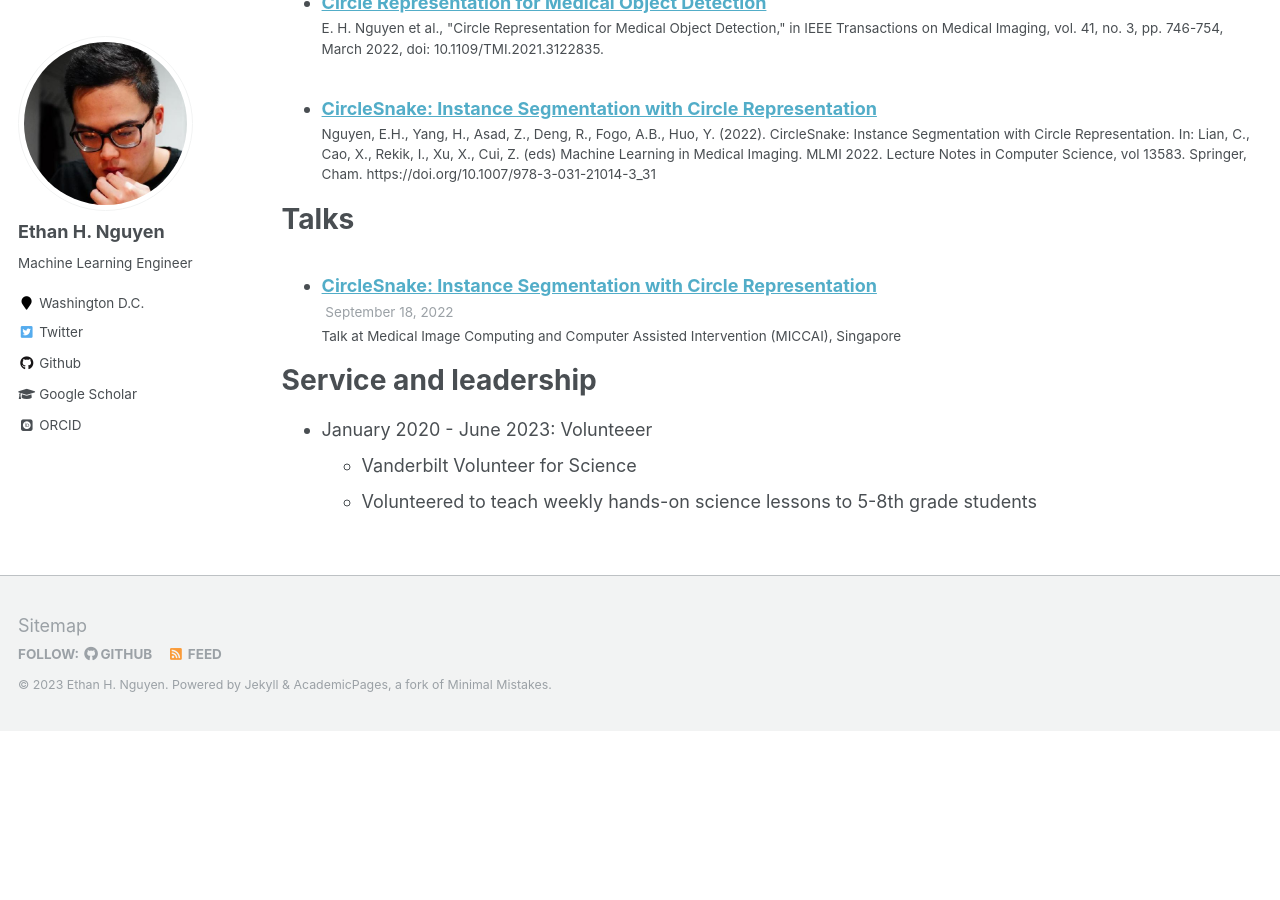
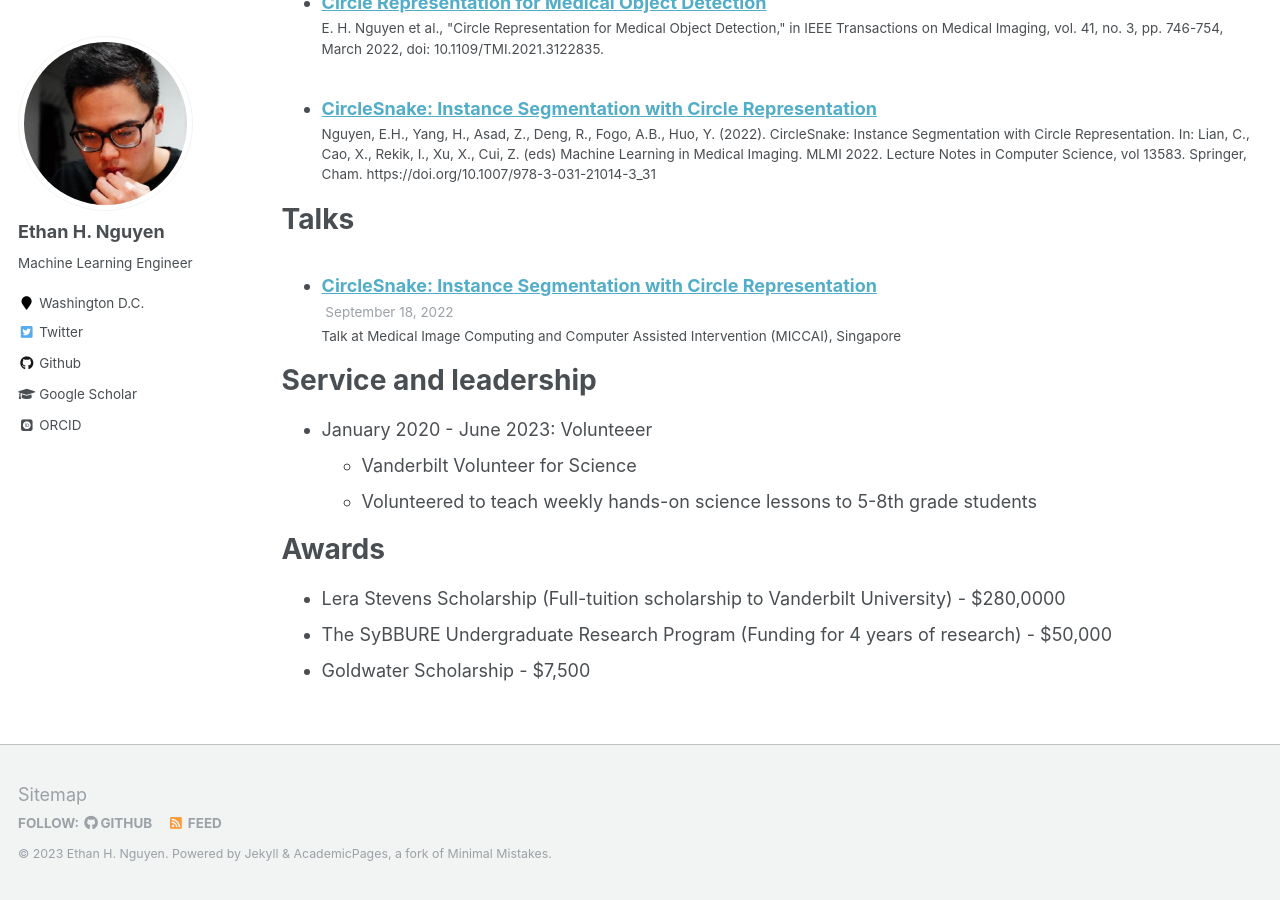
Before and after one commit to EthanHNguyen/ethanhnguyen.github.io, a Jekyll site: the page built from _pages/cv.md, in a window 1280 px wide and 900 px high, scrolled down 1089 px. Built offline with Jekyll 4.4.1, drawn with Linux system fonts in a browser that asks for light colours; some web fonts are replaced; before the commit the page ends 1820 px from its top, so only the background shows below that.

Commit message:
add awards

```diff
--- a/_pages/cv.md
+++ b/_pages/cv.md
@@ -54,3 +54,9 @@ Service and leadership
 * January 2020 - June 2023: Volunteeer
   * Vanderbilt Volunteer for Science
   * Volunteered to teach weekly hands-on science lessons to 5-8th grade students
+
+Awards
+======
+* Lera Stevens Scholarship (Full-tuition scholarship to Vanderbilt University) - $280,0000
+* The SyBBURE Undergraduate Research Program (Funding for 4 years of research) - $50,000
+* Goldwater Scholarship - $7,500
```
Also changed, not shown: other parts of _pages/cv.md (+1 -1 lines).
